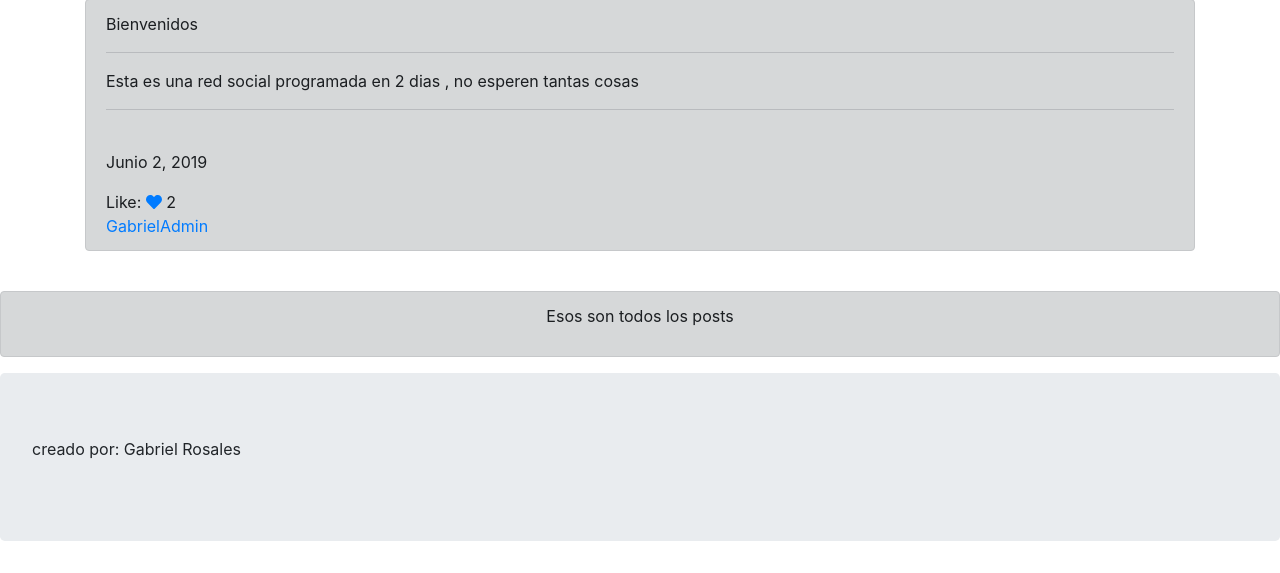
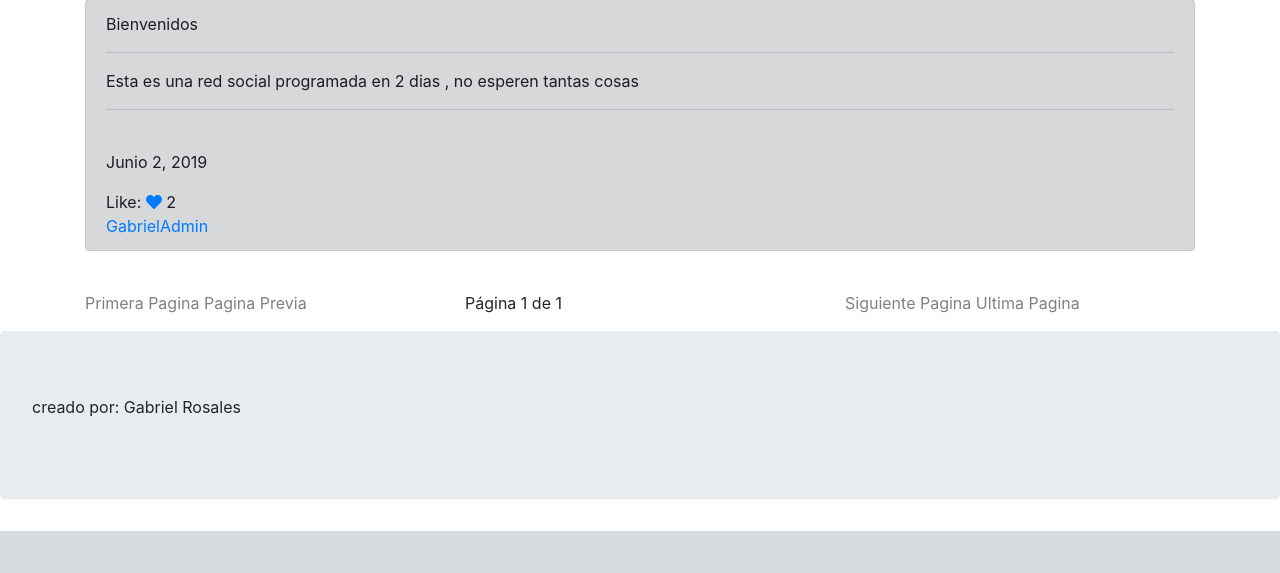
Before and after one commit to GabrielRosalesAzurdia/social-red, a Django app: template templates/homepage.html in a window 1280 px wide. Shown: the part 589-1162 px from the top of the page. After the commit the page ends 1120 px from the top, so only its background shows below. Run offline with Django 3.2, Linux system fonts and the light colour scheme; data comes from the database, SQL or seed files in the repository; both versions use the stored data as it was after the commit; the template is opened without the code that fills it: values that come from a table or form of the project are taken from there, most other values are stand-ins (such as "Sample title", 1, 10 or a date in 2020); parts of the project's set-up code (start-up, migrations or seed data) failed here and were passed over; some libraries are stand-ins or nearby versions.

Commit message:
'pagination'

```diff
--- a/templates/homepage.html
+++ b/templates/homepage.html
@@ -30,10 +30,32 @@
     </div>
     <br>
     {% endfor %}
+    <div class="row">
+        <div class="col-sm">
+            {% if paginator.has_prev %}
+                <a href="?page={{ paginator.firstPage }}"> Primera Pagina </a>
+                <a href="?page={{ paginator.prev_page }}"> Pagina Previa </a>
+            {% else %}
+                <a style="color:gray; cursor:not-allowed"> Primera Pagina </a>
+                <a style="color:gray; cursor:not-allowed"> Pagina Previa </a>
+            {% endif %}
+        </div>
+        <div class="col-sm">
+            <p>Página {{paginator.page}} de {{paginator.pages}} </p>
+        </div>
+        <div class="col-sm">
+            {% if paginator.has_next %}
+                <a href="?page={{ paginator.next_page }}"> Siguiente Pagina </a>
+                <a href="?page={{ paginator.pages }}"> Ultima Pagina </a>
+            {% else %}
+                <a style="color:gray; cursor:not-allowed"> Siguiente Pagina </a>
+                <a style="color:gray; cursor:not-allowed"> Ultima Pagina </a>
+            {% endif %}
+        </div>
+    </div>
 </section>
-<div class="alert alert-dark">
-    <p class="text-center">Esos son todos los posts</p>
-</div>
+
+
 <script defer src="https://use.fontawesome.com/releases/v5.8.1/js/all.js" integrity="sha384-g5uSoOSBd7KkhAMlnQILrecXvzst9TdC09/VM+pjDTCM+1il8RHz5fKANTFFb+gQ"crossorigin="anonymous"></script>
 
 {% endblock %}
```
Also changed, not shown: apps/cuentas/paginator.py (added, +46 -0 lines), apps/cuentas/views.py (+12 -1 lines), db.sqlite3.
